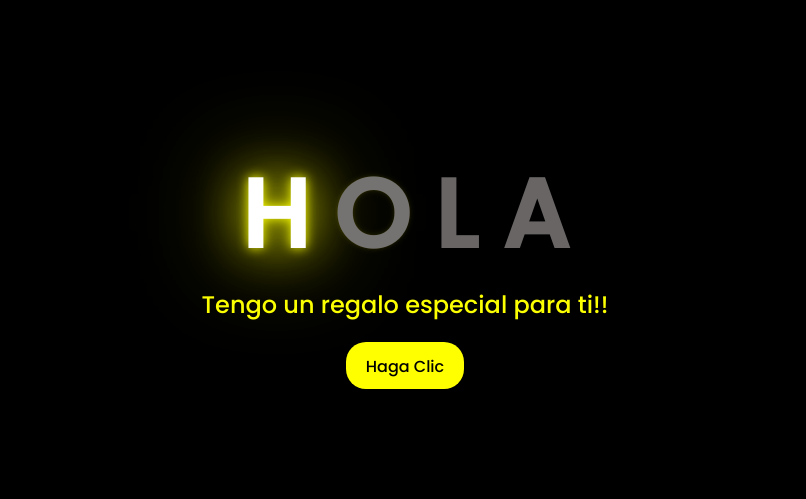
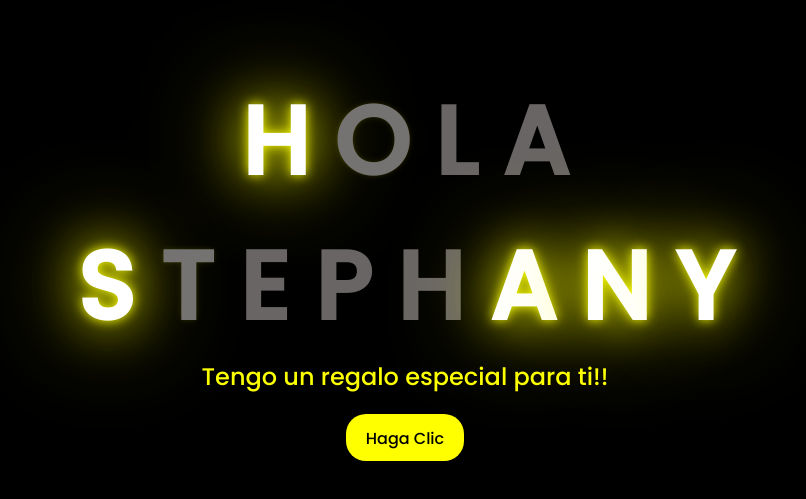
Before and after one commit to marko487/marco487.github.io, a plain HTML site: page index.html in a window 1280 px wide. Shown: the part 143-642 px from the top of the page, without its empty margins (243-1049 px from the left). Drawn offline with Linux system fonts and the light colour scheme.

Commit message:
Update index.html

```diff
--- a/index.html
+++ b/index.html
@@ -17,12 +17,14 @@
         <span>A</span>
     </div>
     <div class="greetings">
-        <span></span>
-        <span></span>
-        <span></span>
-        <span></span>
-        <span></span>
-        <span></span>
+        <span>S</span>
+        <span>T</span>
+        <span>E</span>
+        <span>P</span>
+        <span>H</span>
+        <span>A</span>
+        <span>N</span>
+        <span>Y</span>
     </div>
     <div class="description">
         <span>Tengo un regalo especial para ti!!</span>
```
